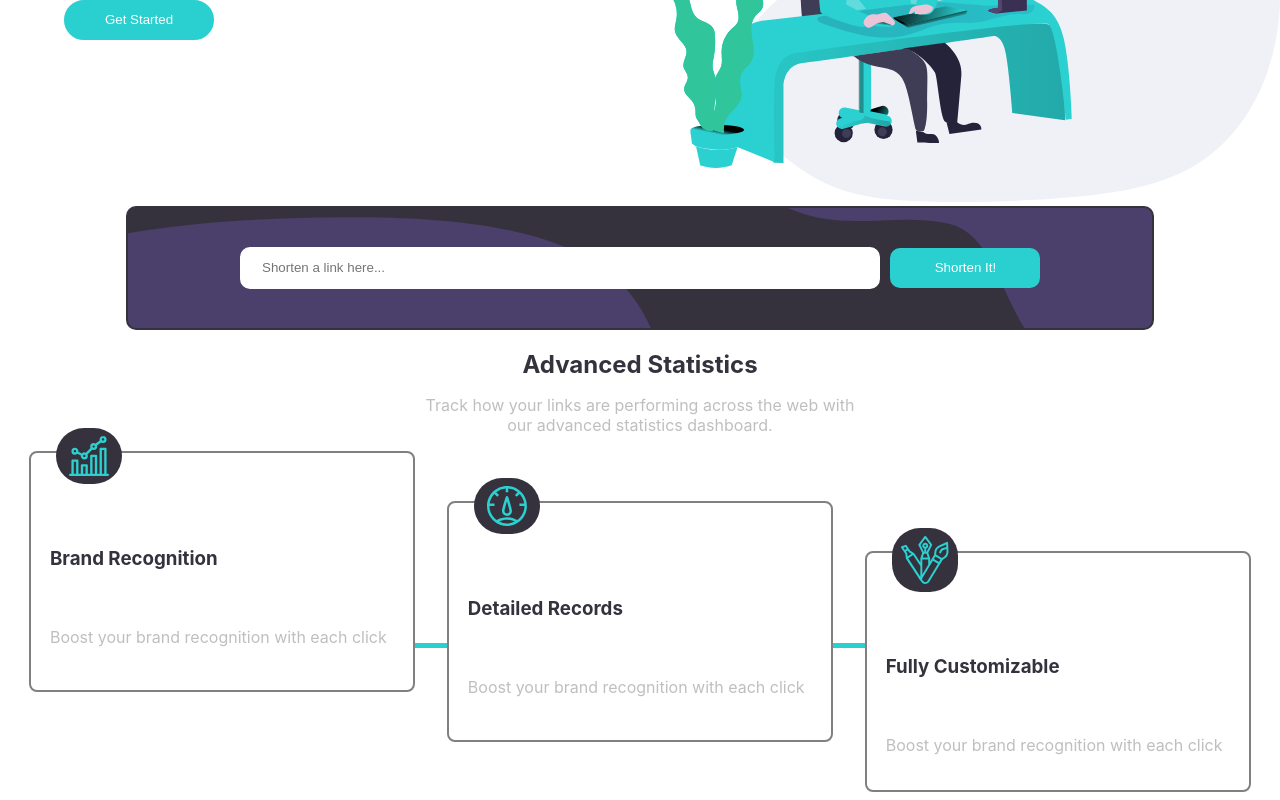
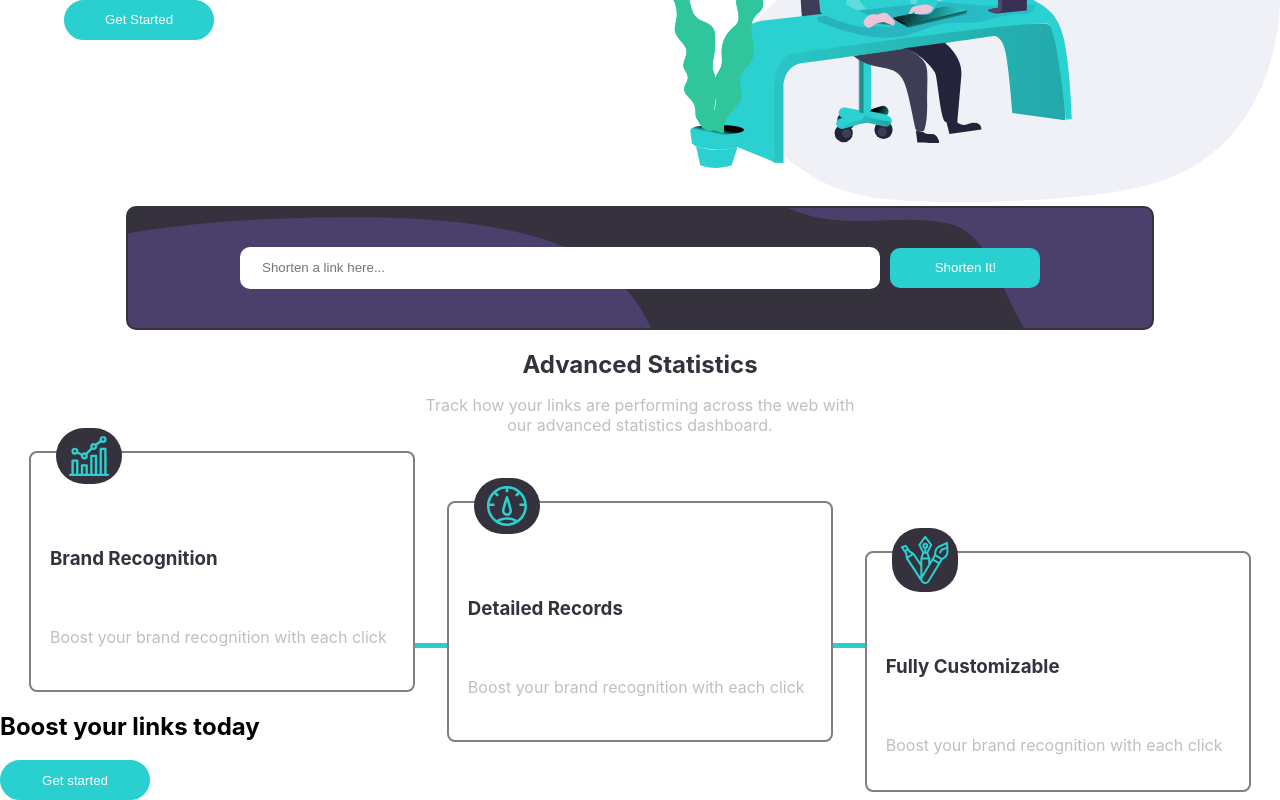
Before and after one commit to steven-mpawulo/url-shortening-page, a React (Create React App) app: page / in a window 1280 px wide. Shown: the part 250-1050 px from the top of the page. Built offline with nearby package versions, Linux system fonts and the light colour scheme.

Commit message:
writes html for fifth section

```diff
--- a/src/components/main/Main.js
+++ b/src/components/main/Main.js
@@ -42,6 +42,10 @@ const Main = () => {
                     <Card icon={fullyCustomizableIcon} title={"Fully Customizable"} message={"Boost your brand recognition with each click"} position={"relative"} pushedFromTop={"100px"} />
                 </div>
             </section>
+            <section className='fifth-section'>
+                <h2>Boost your links today</h2>
+                <Button buttonText={"Get started"} border={"2px solid hsl(180, 66%, 49%)"} backgroundColor={"hsl(180, 66%, 49%)"} color={"white"} borderRadius={"25px"} />
+            </section>
         </main>
     )
 }
```
